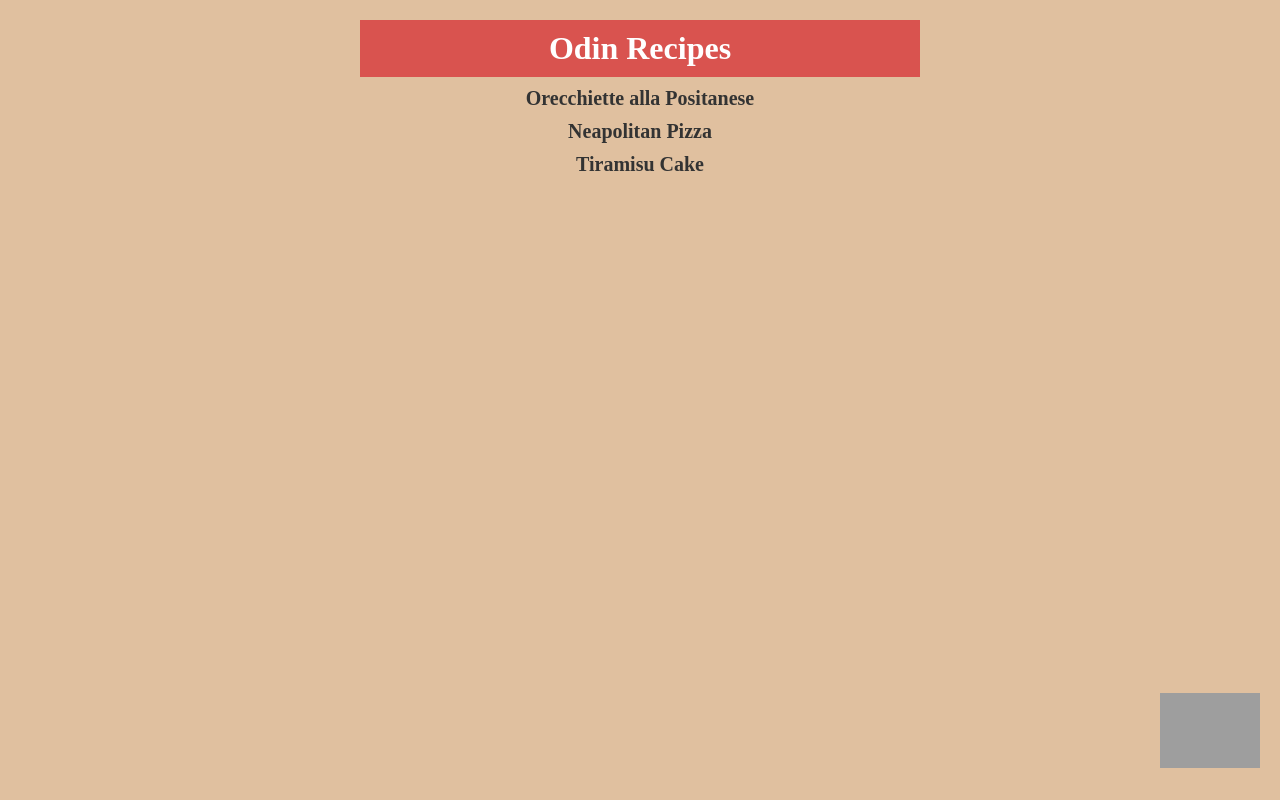
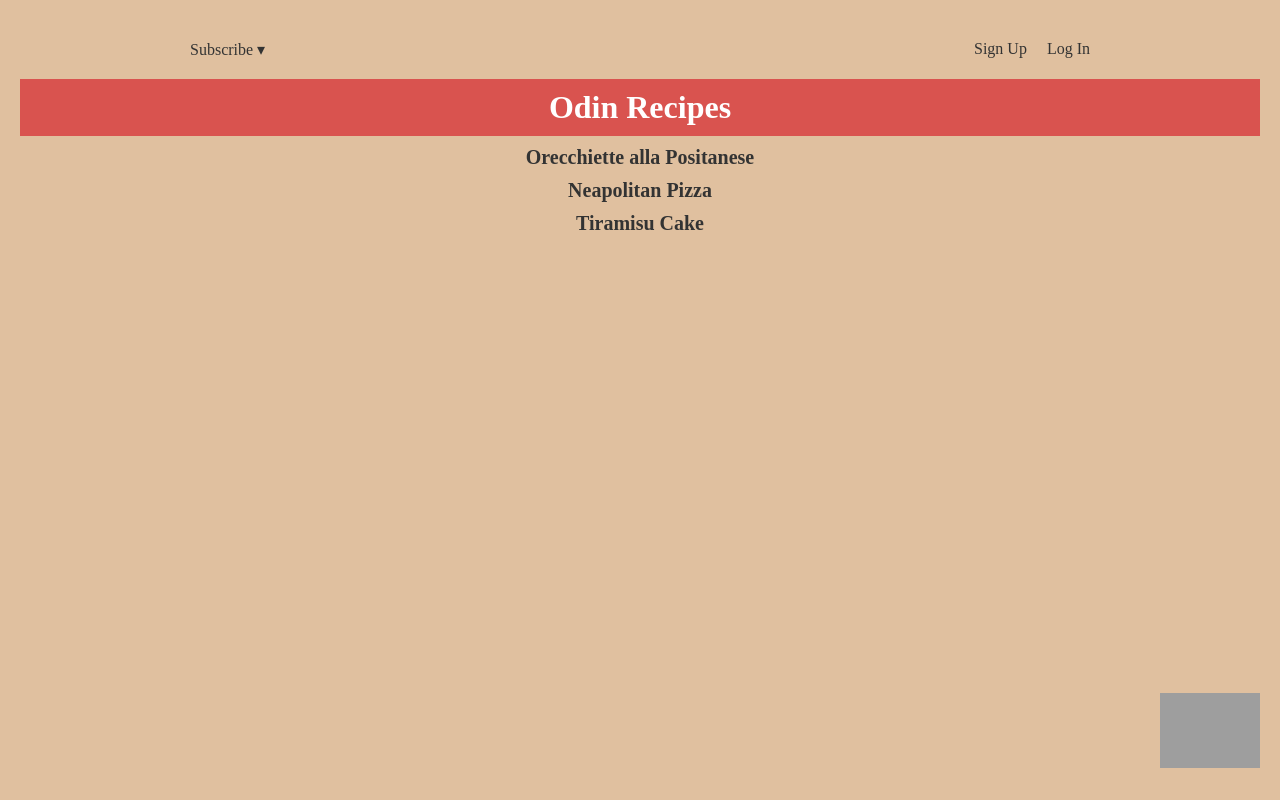
Before and after one commit to yzybxg/odin-recipes, a plain HTML site: page index.html in a window 1280 px wide. Drawn offline with Linux system fonts and the light colour scheme; grey boxes are pictures that could not be loaded.

Commit message:
Add subscribe, signup & login. Remove title max-width.

```diff
--- a/index.html
+++ b/index.html
@@ -7,6 +7,14 @@
     </head>
 
     <body>
+        <div class="menu-container">
+            <div class="menu">
+                <div class="subscribe">Subscribe &#9662;</div>
+                <div class="signup">Sign Up</div>
+                <div class="login">Log In</div>
+            </div>
+        </div>
+
         <div class="header-container">
             <h1>Odin Recipes</h1>
         </div>
--- a/styles.css
+++ b/styles.css
@@ -1,6 +1,7 @@
 * {
-    max-width: 600px;
-    margin: 0 auto;
+    margin: 0;
+    padding: 0;
+    box-sizing: border-box;
 }
 
 body {
@@ -47,6 +48,21 @@ a:hover {
     cursor: pointer;
 }
 
+.menu-container {
+    color: #fff;
+    background-color: #e0c09f;
+    padding: 20px 0;
+    display: flex;
+    justify-content: center;
+    color: #333;
+}
+
+.menu {
+    width: 900px;
+    display: flex;
+    justify-content: space-between;
+}
+
 .header-container {
     display: flex;
     justify-content: center;
@@ -67,3 +83,11 @@ a:hover {
     justify-content: center;
     margin-top: 20px;
 }
+
+.signup {
+    margin-left: auto;
+}
+
+.login {
+    margin-left: 20px;
+}
```
